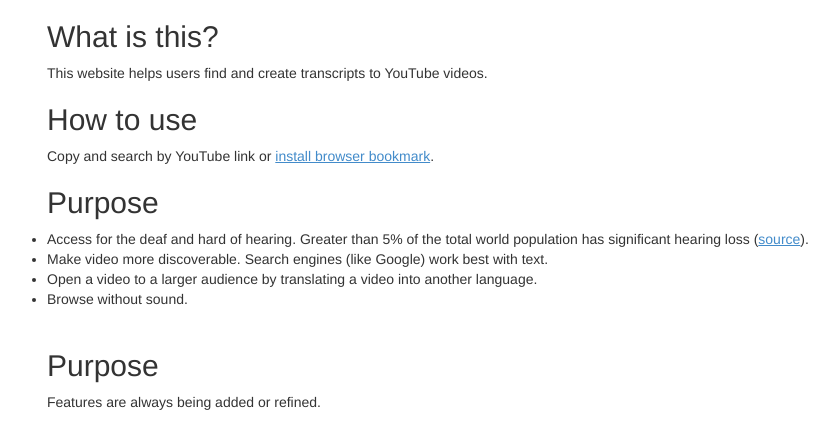
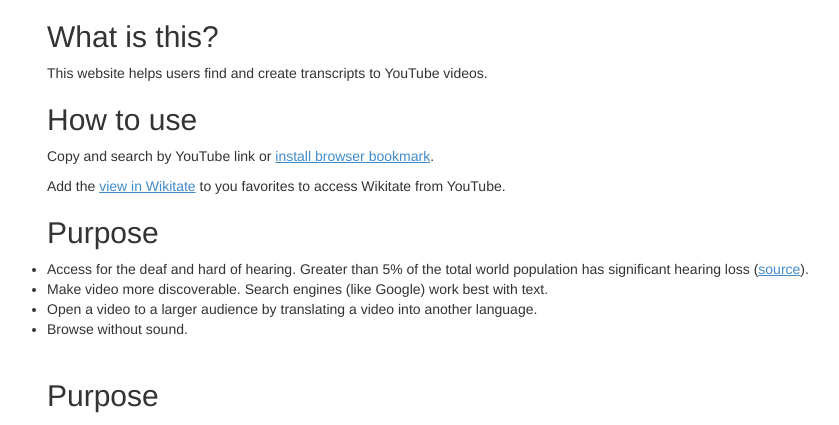
Before and after one commit to snitzr/wikitate.com, a Django app: page /about/ in a window 1280 px wide. Shown: the part 70-495 px from the top of the page, without its empty margins (23-862 px from the left). Run offline with Django 3.2, Linux system fonts and the light colour scheme; parts of the project's set-up code (start-up, migrations or seed data) failed here and were passed over; some libraries are stand-ins or nearby versions.

Commit message:
add bookmarklet

```diff
--- a/mysite/templates/dproject/about.html
+++ b/mysite/templates/dproject/about.html
@@ -6,6 +6,7 @@
 <p>This website helps users find and create transcripts to YouTube videos.</p>
 <h2>How to use</h2>
 <p>Copy and search by YouTube link or <a href="">install browser bookmark</a>.</p>
+<p>Add the <a href="javascript:var search_url = /youtube.com/g;var search_vid = /v=.........../g;var search_url_results = search_url.exec(location.host);var search_vid_results = search_vid.exec(location.search);if (search_url_results !== null) {window.location = ('http://127.0.0.1:8000' + '/' + search_vid_results[0].slice(2));}">view in Wikitate</a> to you favorites to access Wikitate from YouTube.</p>
 
 <h2>Purpose</h2>
 <ul>
```
